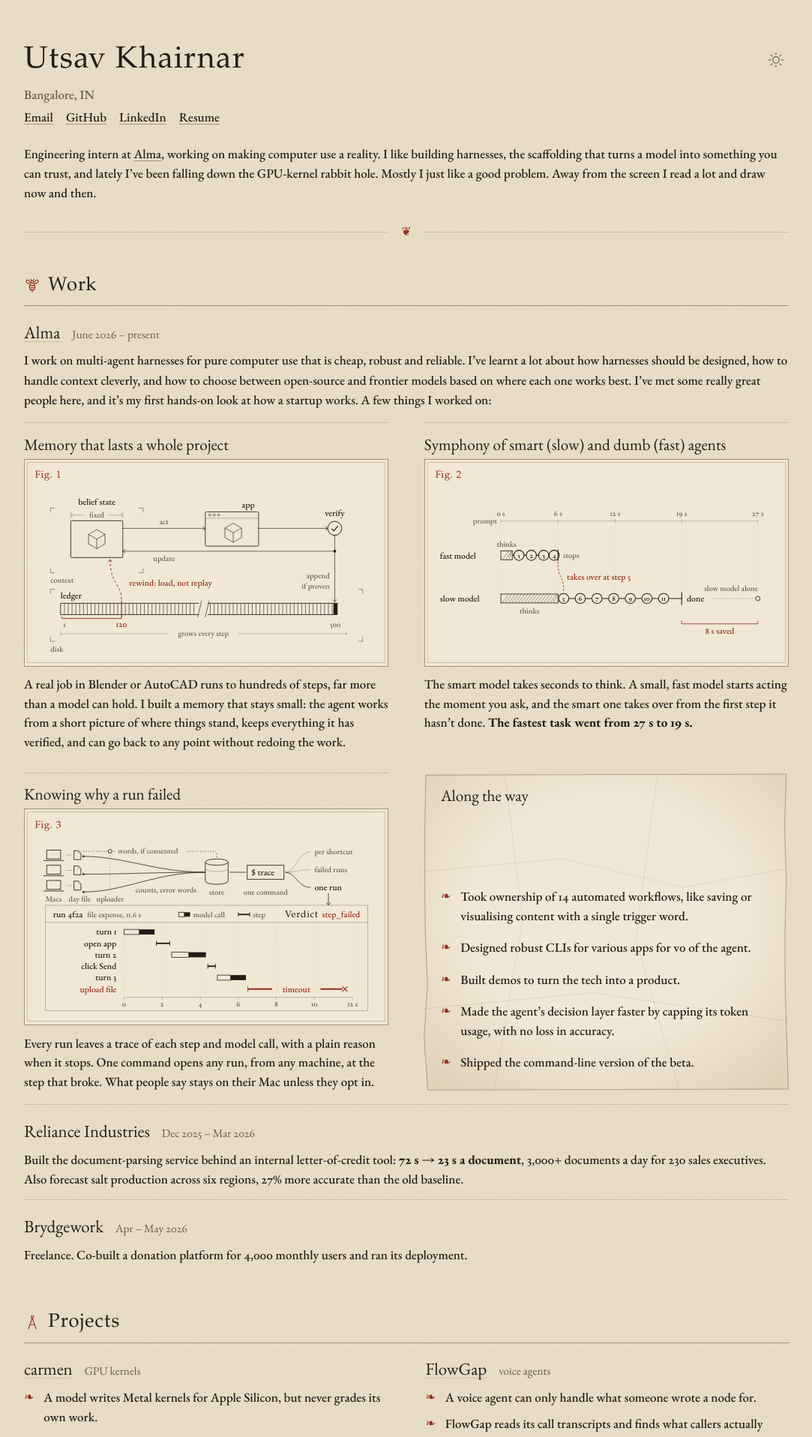
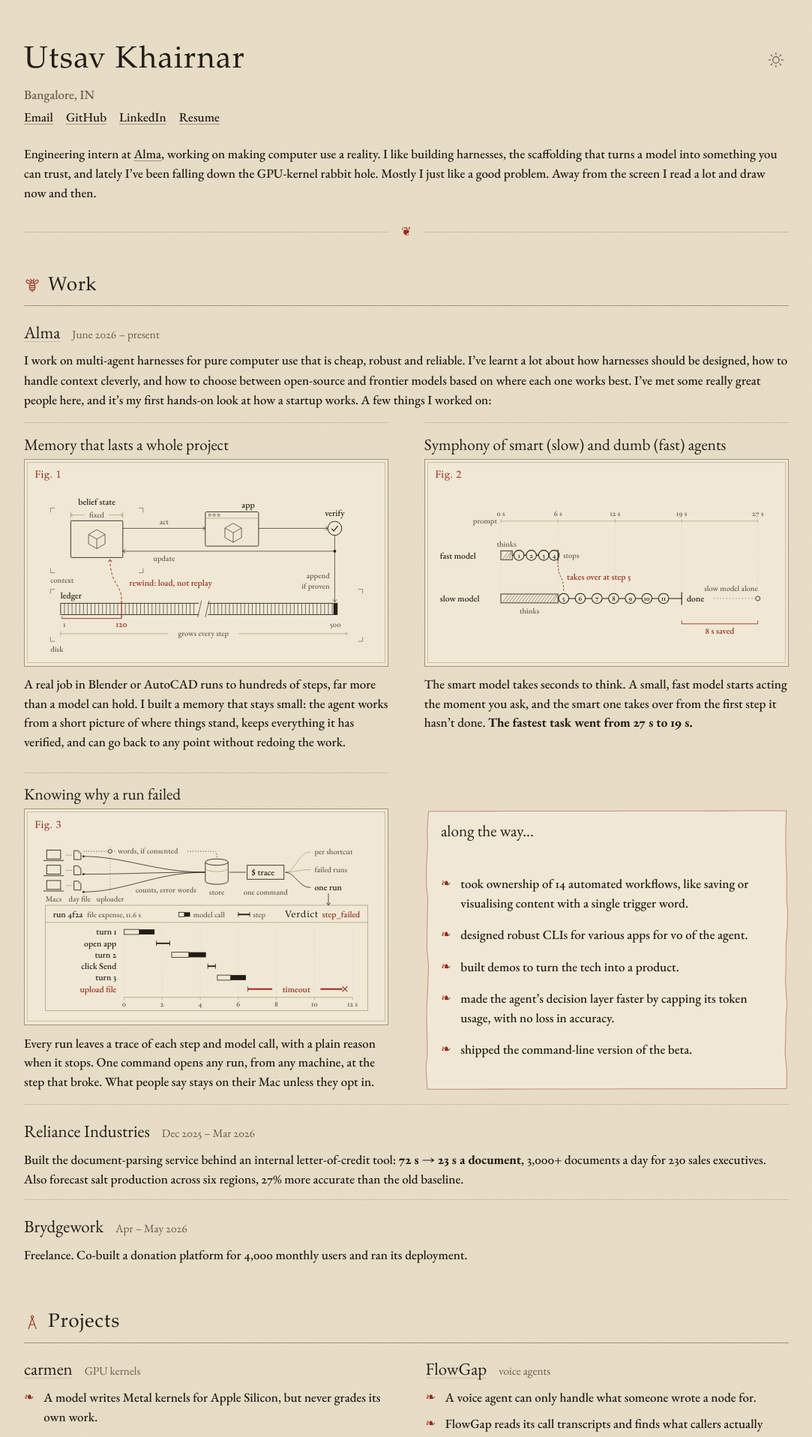
Before and after one commit to utsav1033/utsav1033.github.io, a Jekyll site: the page built from index.html, in a window 1280 px wide. Shown: the top 1916 px of the page at 75% size, without its empty margins (98-1181 px from the left). Built offline with Jekyll 4.4.1, drawn with Linux system fonts in a browser that asks for light colours; some web fonts are replaced.

Commit message:
Paper sheet: crumpled light-red edge only, aligned with the figure, lowercase
Co-Authored-By: Claude Opus 5.5 <noreply@anthropic.com>
Claude-Session: https://claude.ai/code/session_015cVeRoevk6qm372wxHdwQR

```diff
--- a/_includes/entry.html
+++ b/_includes/entry.html
@@ -10,10 +10,12 @@ with points is set as a list on a sheet of old paper. A wide item takes a whole
   <div class="cards">
   {% for it in e.items %}
     {% if it.points %}
-    <div class="card paper">
-      {% include paper.svg %}
-      <h4>{{ it.name }}</h4>
-      <ul class="ornate">{% for x in it.points %}<li>{{ x }}</li>{% endfor %}</ul>
+    <div class="card paper-card">
+      <div class="paper">
+        {% include paper.svg %}
+        <h4>{{ it.name }}</h4>
+        <ul class="ornate">{% for x in it.points %}<li>{{ x }}</li>{% endfor %}</ul>
+      </div>
     </div>
     {% else %}
     <div class="card{% if it.wide %} wide{% endif %}">
--- a/assets/css/site.css
+++ b/assets/css/site.css
@@ -77,15 +77,14 @@ section{margin-top:2.6em}
 .card.wide{grid-column:1/-1;grid-row:auto;grid-template-rows:none;display:grid;grid-template-columns:minmax(0,1fr) minmax(0,1fr);column-gap:2.8em;align-items:start}
 .card.wide figure{grid-column:1;grid-row:1/span 9;margin:0}
 .card.wide>:not(figure){grid-column:2}
-.card.paper{display:flex;flex-direction:column;justify-content:space-between;position:relative;isolation:isolate;border-top:0;padding:22px 26px 10px;margin-top:0}
-.card.paper h4{margin:0 0 1em}
-.card.paper ul{margin:0;line-height:1.5}
-.card.paper li{margin:0 0 1em}
-/* a sheet that was crumpled once and smoothed flat */
+.card.paper-card{border-top-color:transparent}
+.paper{grid-row:2/4;display:flex;flex-direction:column;justify-content:space-between;position:relative;isolation:isolate;padding:20px 26px 10px}
+.paper h4{margin:0 0 1em}
+.paper ul{margin:0;line-height:1.5}
+.paper ul.ornate li{margin:0 0 1em}
+/* a sheet with a crumpled, smoothed-out edge */
 .paper-bg{position:absolute;inset:0;width:100%;height:100%;z-index:-1;overflow:visible}
-.paper-bg .sheet{fill:var(--card)}
-.paper-bg .crease{fill:none;stroke:var(--hair);stroke-opacity:.25;stroke-width:1;vector-effect:non-scaling-stroke}
-.paper-bg .edge{fill:none;stroke:var(--muted);stroke-opacity:.55;stroke-width:1;vector-effect:non-scaling-stroke}
+.paper-bg .sheet{fill:var(--card);stroke:var(--red);stroke-opacity:.45;stroke-width:1.2;vector-effect:non-scaling-stroke}
 
 /* a paragraph and its figure, set side by side and ruled off */
 .pair{display:grid;grid-template-columns:minmax(0,26em) minmax(0,1fr);column-gap:3.2em;align-items:center;
```
Also changed, not shown: _data/work.yml (+6 -6 lines), _includes/paper.svg.
